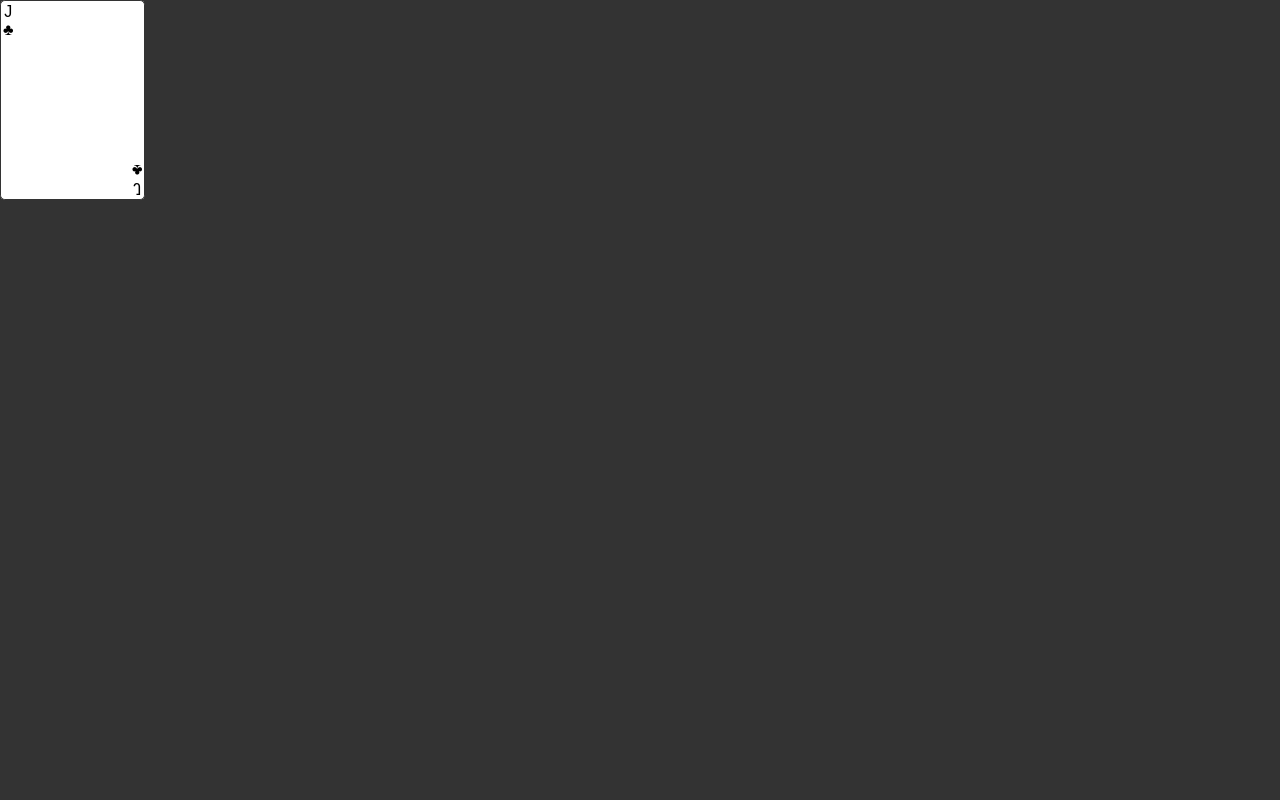
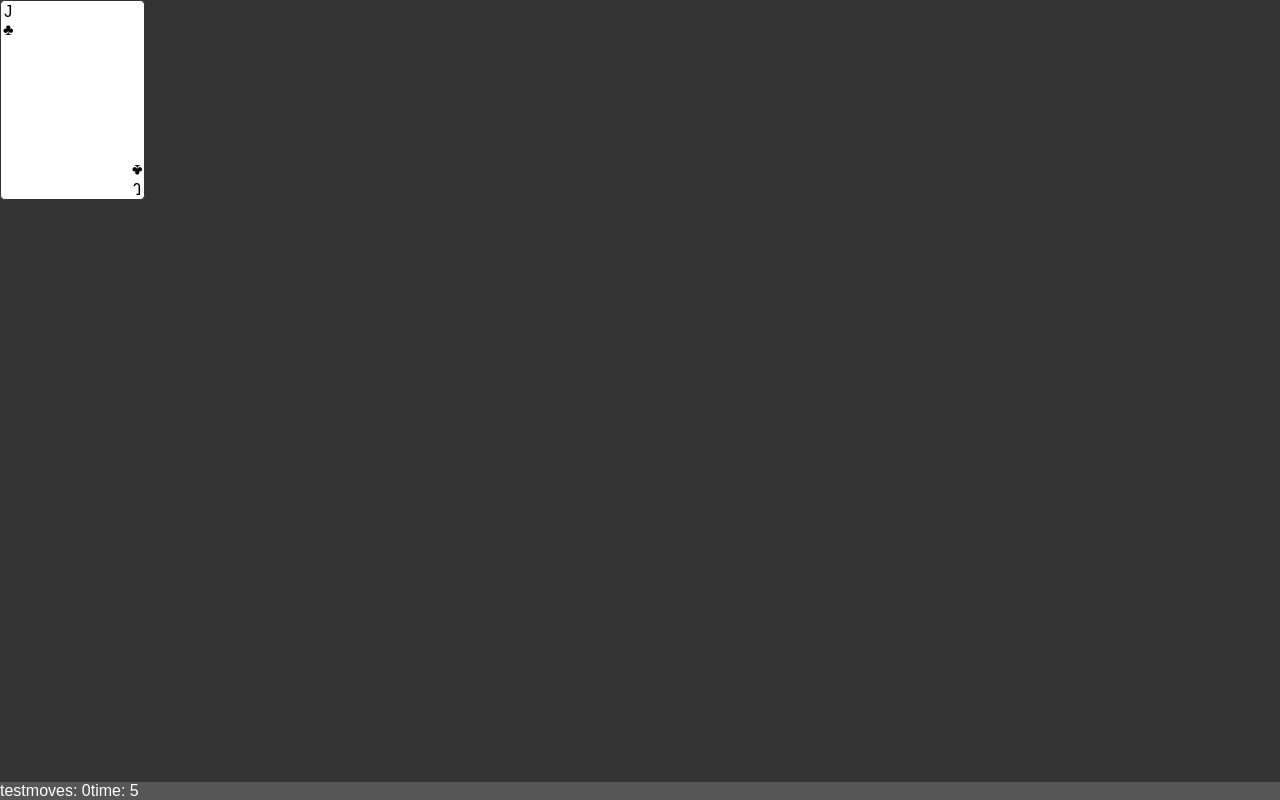
Before and after one commit to hkoskinen/react-solitaire, a React (Create React App) app: page / in a window 1280 px wide. Built offline with nearby package versions, Linux system fonts and the light colour scheme.

Commit message:
Start to design status bar

```diff
--- a/src/App.js
+++ b/src/App.js
@@ -1,5 +1,6 @@
 import React, { Component } from 'react';
 import Card from './Card';
+import StatusBar from './StatusBar';
 
 class App extends Component {
   state = {
@@ -47,7 +48,8 @@ class App extends Component {
     return (
       <div className="App">
         {deck.map(card => <Card key={card.id} {...card} />)}
-      </div>
+        <StatusBar />
+        </div>
     );
   }
 }
--- /dev/null
+++ b/src/StatusBar.css
@@ -0,0 +1,13 @@
+.status-bar {
+  background: #565656;
+  position: absolute;
+  bottom: 0;
+  left: 0;
+  width: 100%;
+  font-weight: 100;
+  display: flex;
+}
+
+.status-bar-item {
+  color: #fff;
+}
--- /dev/null
+++ b/src/StatusBar.js
@@ -0,0 +1,35 @@
+import React, { Component } from 'react';
+import './StatusBar.css';
+
+class StatusBar extends Component {
+
+  state = {
+    time: 0,
+    moves: 0
+  }
+
+  tick = () => {
+    this.setState(prevState => ({ time: prevState.time + 1}));
+  }
+
+  componentDidMount() {
+    this.timer = setInterval(() => this.tick(), 1000);
+  }
+
+  componentWillUnmount() {
+    clearInterval(this.timer);
+  }
+
+  render() {
+    const { time, moves } = this.state;
+    return (
+      <div className="status-bar">
+        <div className="status-bar-item">test</div>
+        <div className="status-bar-item">moves: {moves}</div>
+        <div className="status-bar-item">time: {time}</div>
+      </div>
+    );
+  }
+}
+
+export default StatusBar;
```
